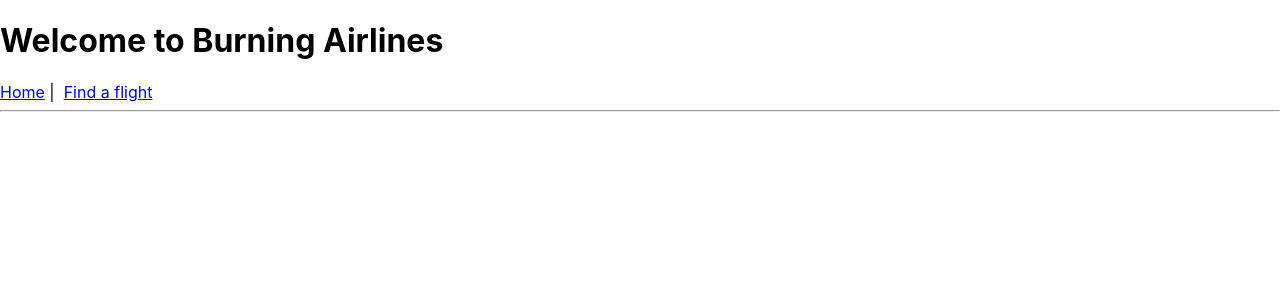
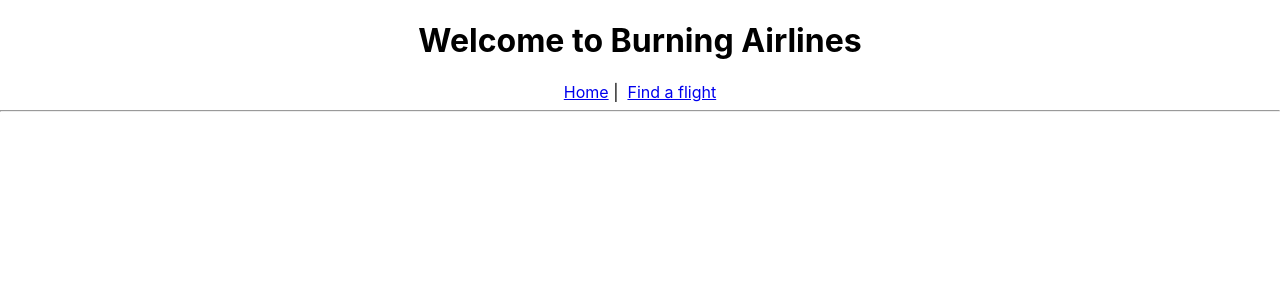
Before and after one commit to maiqvu/burning-airlines, a React (Create React App) app in the folder ba-frontend/: page / in a window 1280 px wide. Shown: the top 300 px of the page. Built offline with nearby package versions, Linux system fonts and the light colour scheme.

Commit message:
routes for reservation show integrated

```diff
--- a/ba-frontend/src/Routes.js
+++ b/ba-frontend/src/Routes.js
@@ -12,7 +12,7 @@ import FlightShow from './components/FlightShow'
 
 const Routes = () => {
   return (
-    <>
+    <div className="App">
     <h1>Welcome to Burning Airlines</h1>
 
     <Router>
@@ -27,7 +27,7 @@ const Routes = () => {
         <Route exact path="/flights/:id" component={ FlightShow }/>
       </div>
     </Router>
-    </>
+  </div>
   );
 }
 
--- a/ba-frontend/src/components/FlightShow.js
+++ b/ba-frontend/src/components/FlightShow.js
@@ -4,9 +4,10 @@ import SeatingPlan from './SeatingPlan'
 import FlightDetails from './FlightDetails'
 import Key from './Key'
 
-const FLIGHT_URL = 'http://localhost:3000/flights/14.json';
 
 class FlightShow extends React.Component {
+
+
 
   state = {
     loaded: false,
@@ -15,6 +16,9 @@ class FlightShow extends React.Component {
 
   componentDidMount( ){
     console.log('mounted');
+
+    const FLIGHT_URL = `http://localhost:3000/flights/${this.props.match.params.id}.json`;
+
 
     axios.get( FLIGHT_URL )
         .then( res => this.setState(
--- a/ba-frontend/src/components/SearchResults.js
+++ b/ba-frontend/src/components/SearchResults.js
@@ -46,7 +46,7 @@ class SearchResults extends React.Component {
             this.state.flightResults.map(flight => {
               return(<tr key={ flight.id }>
               <td>{ flight.date }</td>
-              <td><Link to={`/flights/${flight.id}`}>{flight.flight_no}</Link></td>
+              <td><Link to={`/flights/${flight.id}` }>{flight.flight_no}</Link></td>
               <td>{ flight.from } > { flight.to }</td>
               <td>{ flight.plane.model }</td>
             </tr>)
```
